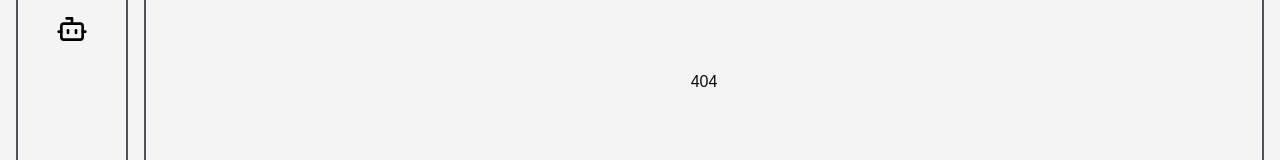
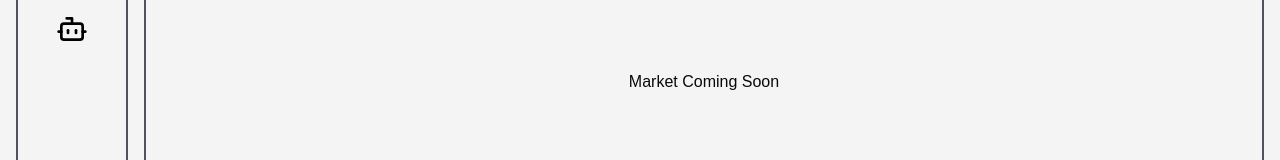
Before and after one commit to 0xhirugohan/sokushuu, a React (Vite) app in the folder packages/sokushuu-app/: page /market in a window 1280 px wide. Before the commit this address had no page. Shown: the part 318-478 px from the top of the page. Built offline with nearby package versions, Linux system fonts and the light colour scheme; a web font is replaced by a local one.

Commit message:
add temporary Market page

```diff
--- a/packages/sokushuu-app/src/main.tsx
+++ b/packages/sokushuu-app/src/main.tsx
@@ -5,6 +5,7 @@ import { createBrowserRouter, RouterProvider } from 'react-router'
 import './index.css'
 import { Home } from '@/pages/Home'
 import { Ai } from '@/pages/Ai'
+import { Market } from '@/pages/Market'
 import { Layout } from '@/components/layout'
 
 function getOrSetRootElement(): HTMLElement {
@@ -27,6 +28,10 @@ const router = createBrowserRouter([
     element: <Ai />,
   },
   {
+    path: '/market',
+    element: <Market />,
+  },
+  {
     path: '*',
     element: <div>404</div>,
   }
--- /dev/null
+++ b/packages/sokushuu-app/src/pages/Market/index.tsx
@@ -0,0 +1,5 @@
+const Market = () => {
+    return <div>Market Coming Soon</div>;
+}
+
+export { Market };
```
